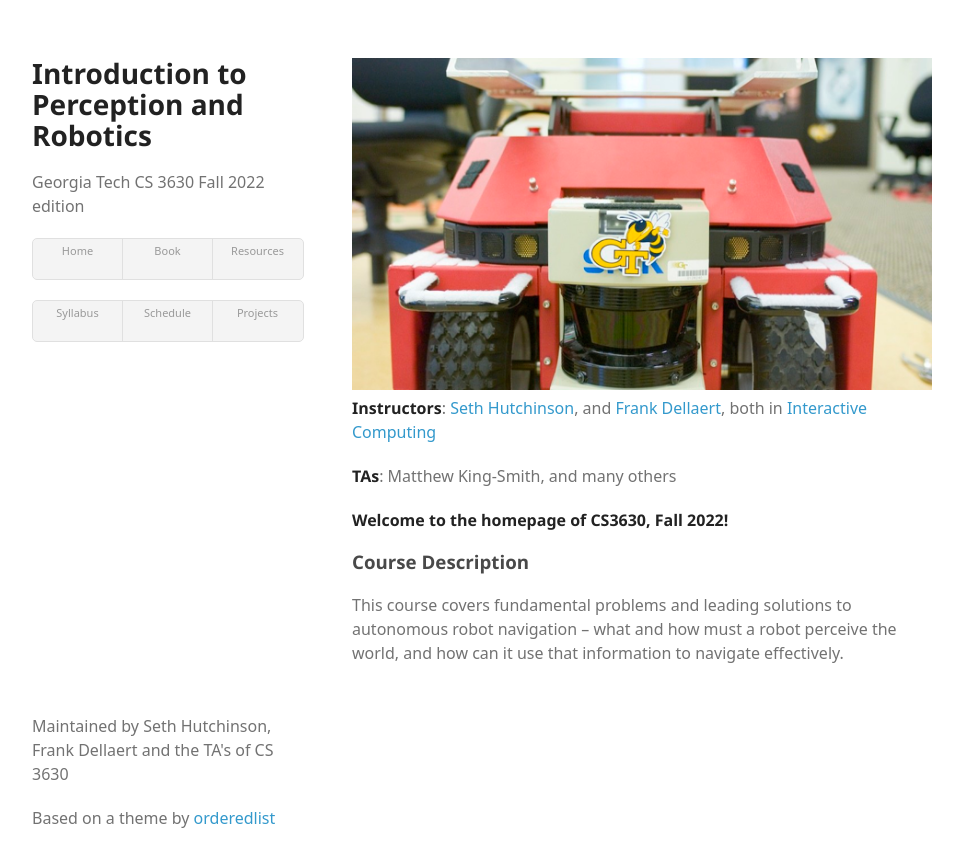
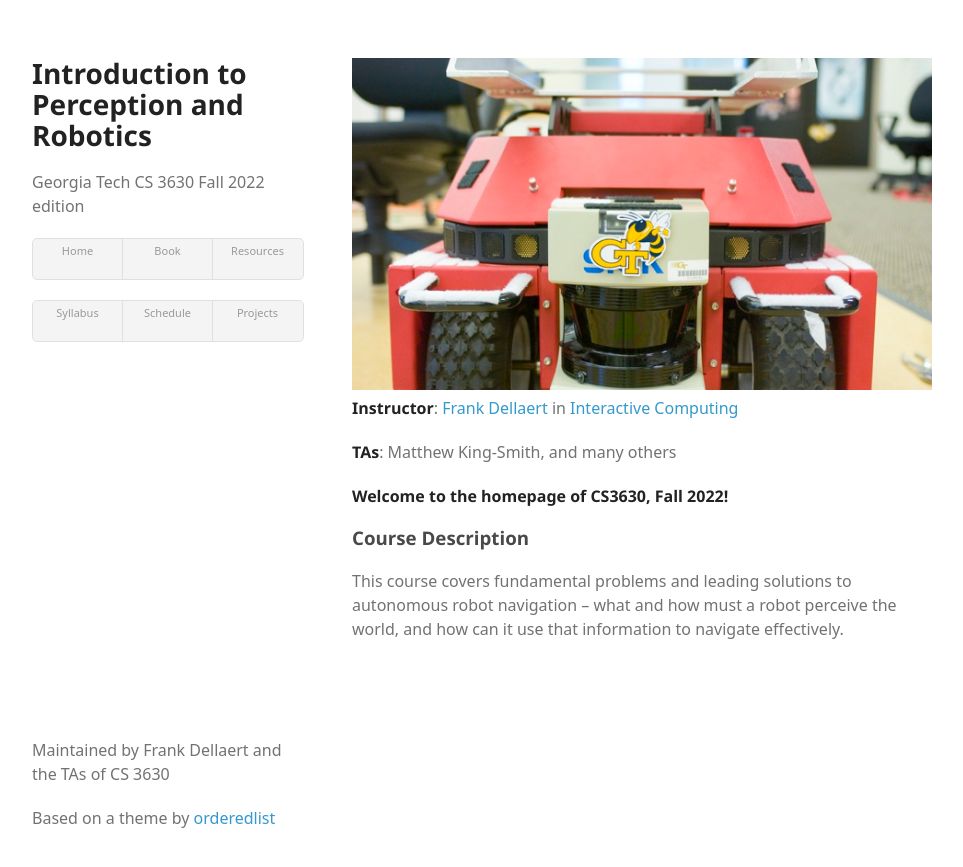
Before and after one commit to dellaert/22F-3630, a Jekyll site: the page built from index.html, in a window 1280 px wide. Shown: the top 867 px of the page, without its empty margins (158-1121 px from the left). Built offline with Jekyll 4.4.1, drawn with Linux system fonts in a browser that asks for light colours; some web fonts are replaced.

Commit message:
Purge Seth ;-)

```diff
--- a/_layouts/default.html
+++ b/_layouts/default.html
@@ -55,7 +55,7 @@
       {{ content }}
     </section>
     <footer>
-      <p>Maintained by Seth Hutchinson, Frank Dellaert and the TA's of CS 3630</p>
+      <p>Maintained by Frank Dellaert and the TAs of CS 3630</p>
       <p>Based on a theme by <a href="https://github.com/orderedlist">orderedlist</a></small></p>
     </footer>
   </div>
--- a/_layouts/vertical.html
+++ b/_layouts/vertical.html
@@ -41,7 +41,7 @@
     </div>
     <div style="margin-left:auto;margin-right:auto;">
       <footer style="position: relative;">
-        <p>Maintained by Seth Hutchinson, Frank Dellaert and the TA's of CS 3630</p>
+        <p>Maintained by Frank Dellaert and the TAs of CS 3630</p>
         <p>Based on a theme by <a href="https://github.com/orderedlist">orderedlist</a></small></p>
       </footer>
     </div>
--- a/index.html
+++ b/index.html
@@ -3,8 +3,7 @@ layout: default
 title: Introduction to Perception and Robotics
 ---
 <img src="images/cover-image.png" alt="GT Robot">
-<p><strong>Instructors</strong>: <a href="https://www.cc.gatech.edu/~seth">Seth Hutchinson</a>,
-    and <a href="http://dellaert.github.io/">Frank Dellaert</a>, both in <a
+<p><strong>Instructor</strong>: <a href="http://dellaert.github.io/">Frank Dellaert</a> in <a
     href="https://ic.gatech.edu/">Interactive Computing</a></p>
 <p><strong>TAs</strong>: Matthew King-Smith, and many others
 
```
